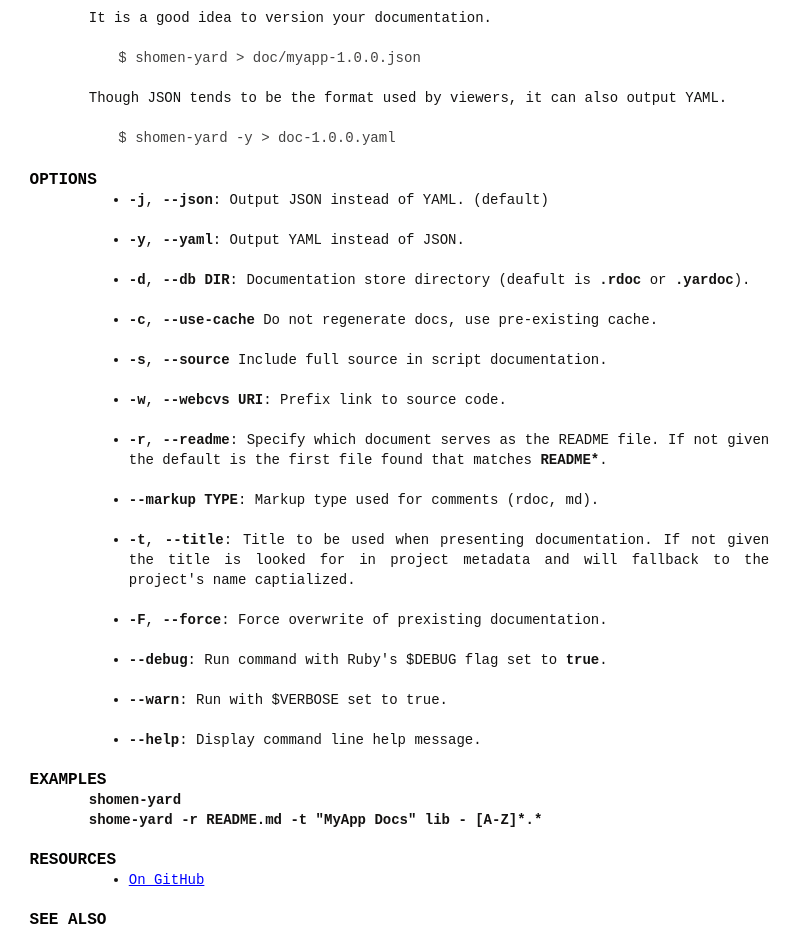
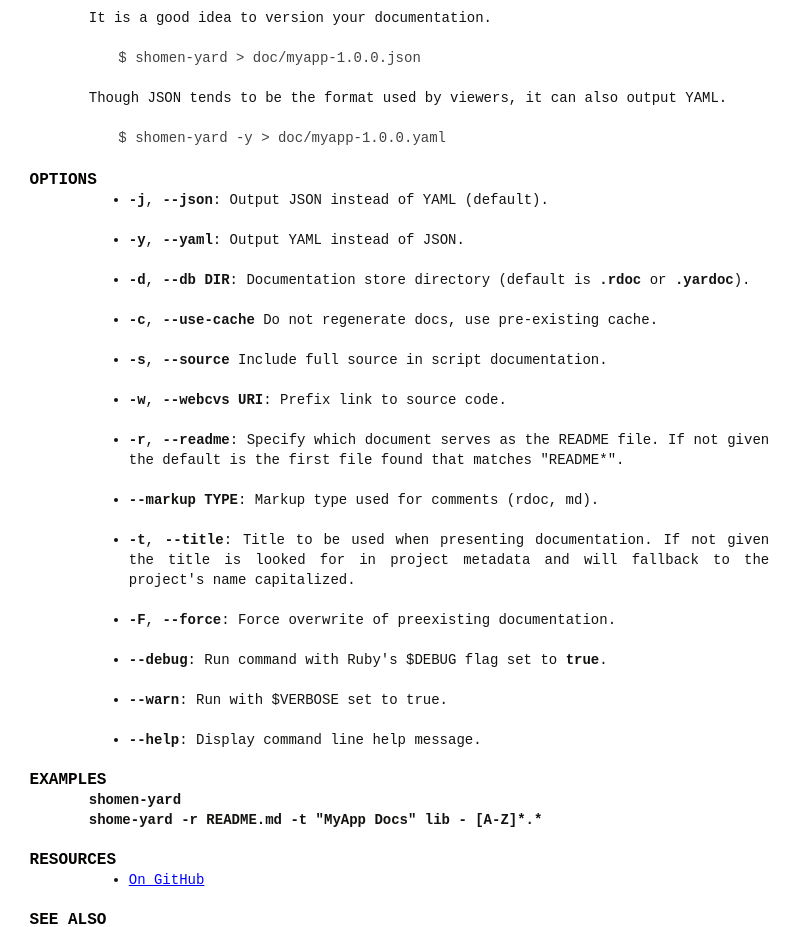
Before and after one commit to rubyworks/shomen-yard, a plain HTML site: page index.html in a window 1280 px wide. Shown: the part 960-1887 px from the top of the page, without its empty margins (0-802 px from the left). Drawn offline with Linux system fonts and the light colour scheme.

Commit message:
Minor update.

```diff
--- a/index.html
+++ b/index.html
@@ -136,18 +136,18 @@
 
 <p>Though JSON tends to be the format used by viewers, it can also output YAML.</p>
 
-<pre><code>$ shomen-yard -y &gt; doc-1.0.0.yaml
+<pre><code>$ shomen-yard -y &gt; doc/myapp-1.0.0.yaml
 </code></pre>
 
 <h2 id="OPTIONS">OPTIONS</h2>
 
 <ul>
 <li><p><code>-j</code>, <code>--json</code>:
-Output JSON instead of YAML. (default)</p></li>
+Output JSON instead of YAML (default).</p></li>
 <li><p><code>-y</code>, <code>--yaml</code>:
 Output YAML instead of JSON.</p></li>
 <li><p><code>-d</code>, <code>--db DIR</code>:
-Documentation store directory (deafult is <code>.rdoc</code> or <code>.yardoc</code>).</p></li>
+Documentation store directory (default is <code>.rdoc</code> or <code>.yardoc</code>).</p></li>
 <li><p><code>-c</code>, <code>--use-cache</code>
 Do not regenerate docs, use pre-existing cache.</p></li>
 <li><p><code>-s</code>, <code>--source</code>
@@ -156,15 +156,15 @@
 Prefix link to source code.</p></li>
 <li><p><code>-r</code>, <code>--readme</code>:
 Specify which document serves as the README file. If not given
-the default is the first file found that matches <code>README*</code>.</p></li>
+the default is the first file found that matches "README*".</p></li>
 <li><p><code>--markup TYPE</code>:
 Markup type used for comments (rdoc, md).</p></li>
 <li><p><code>-t</code>, <code>--title</code>:
 Title to be used when presenting documentation. If not given
 the title is looked for in project metadata and will fallback
-to the project's name captialized.</p></li>
+to the project's name capitalized.</p></li>
 <li><p><code>-F</code>, <code>--force</code>:
-Force overwrite of prexisting documentation.</p></li>
+Force overwrite of preexisting documentation.</p></li>
 <li><p><code>--debug</code>:
 Run command with Ruby's $DEBUG flag set to <code>true</code>.</p></li>
 <li><p><code>--warn</code>:
```
